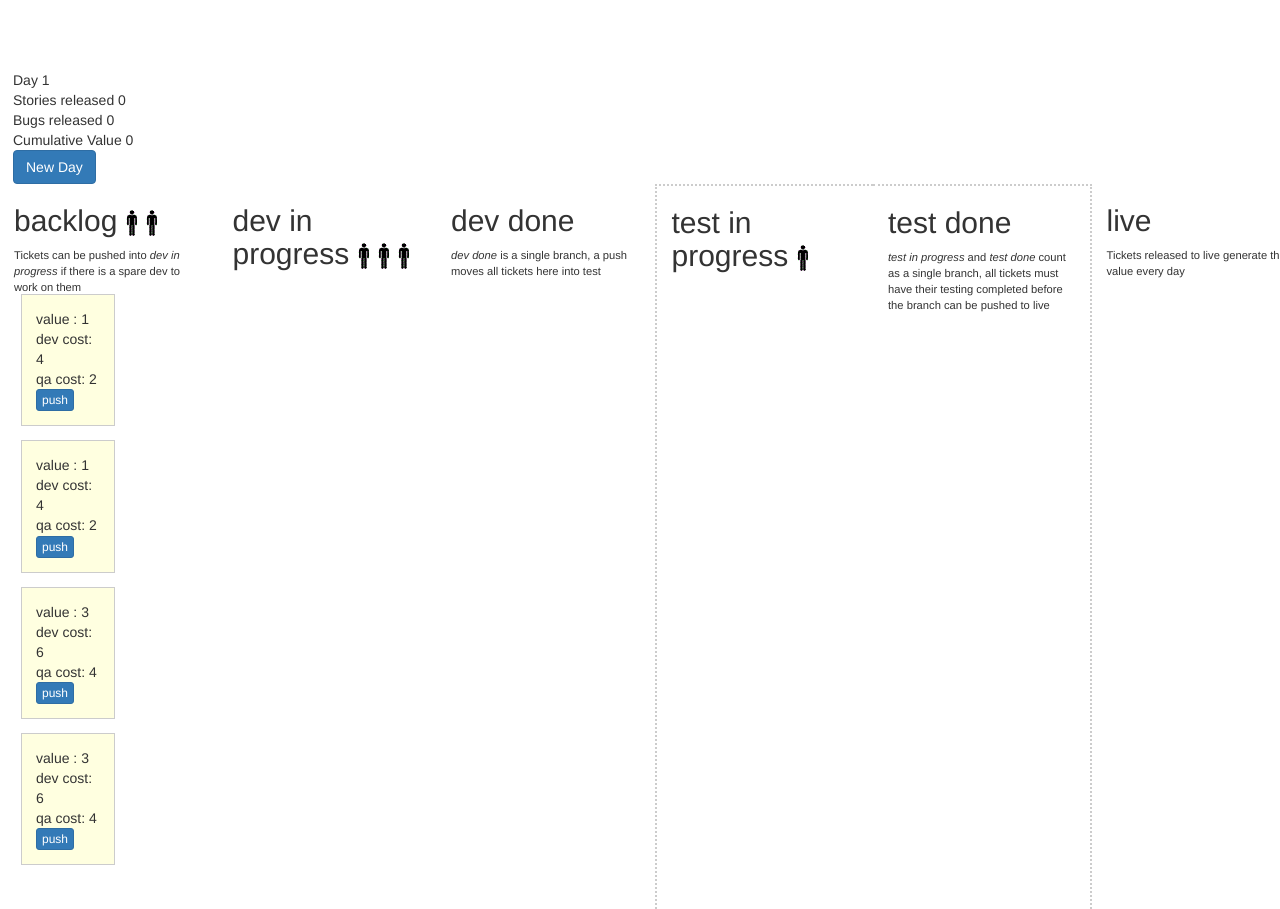
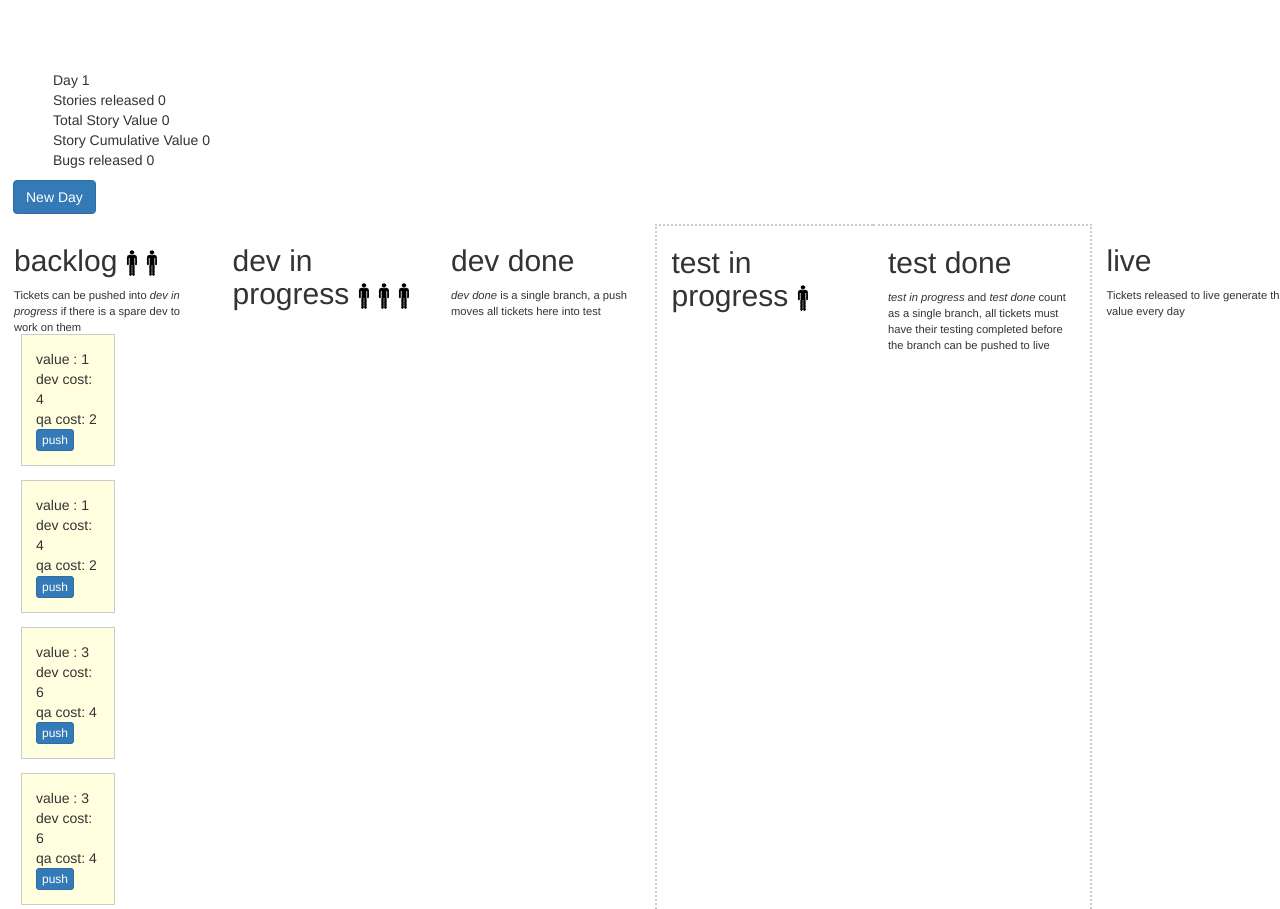
Before and after one commit to Kirschstein/board-simulation, a website: page app/index.html in a window 1280 px wide. Shown: the top 909 px of the page. Drawn offline with nearby package versions, Linux system fonts and the light colour scheme; some packages are replaced by stand-ins of ours; files that its build step writes are made by us from their sources.

Commit message:
moar stats

```diff
--- a/app/js/models/liveMetrics.js
+++ b/app/js/models/liveMetrics.js
@@ -6,13 +6,16 @@ function LiveMetrics(board) {
 		cumulativeValue : 0,
 		storiesReleased : 0,
 		bugsReleased : 0,
+		storyValueReleased : 0,
 		newDay : function() {
 			this.storiesReleased = 0;
 			this.bugsReleased = 0;
+			this.storyValueReleased = 0;
 			for (var i=0; i < board.live.length; ++i) {
 				this.cumulativeValue += board.live[i].value;
 				if (board.live[i].type == "story") {
 					this.storiesReleased++;
+					this.storyValueReleased += board.live[i].value;
 				}
 				if(board.live[i].type == "bug") {
 					this.bugsReleased++;
--- a/app/partials/board.html
+++ b/app/partials/board.html
@@ -1,10 +1,15 @@
 
 <div class="row" style="margin-top:5em;margin-left:2em;">
-        Day {{dayCount}}<br/>
-        Stories released {{liveMetrics.storiesReleased}}<br/>
-        Bugs released {{liveMetrics.bugsReleased}}<br/>
-        Cumulative Value {{liveMetrics.cumulativeValue}}<br/>
-        <a class="btn btn-primary" ng-click="newDay()">New Day</a>
+
+  <ul style="list-style:none;">
+    <li>Day {{dayCount}}</li>
+    <li>Stories released {{liveMetrics.storiesReleased}}</li>
+    <li>Total Story Value {{liveMetrics.storyValueReleased}}</li>
+    <li>Story Cumulative Value {{liveMetrics.cumulativeValue}}</li>
+    <li>Bugs released {{liveMetrics.bugsReleased}}</li>
+  </ul>
+  <p><a class="btn btn-primary" ng-click="newDay()">New Day</a></p>
+
 </div>
 
 <div class="row the-board">
```
Also changed, not shown: test/unit/liveMetricsSpecs.js (+27 -0 lines), app/dist/app.js.
